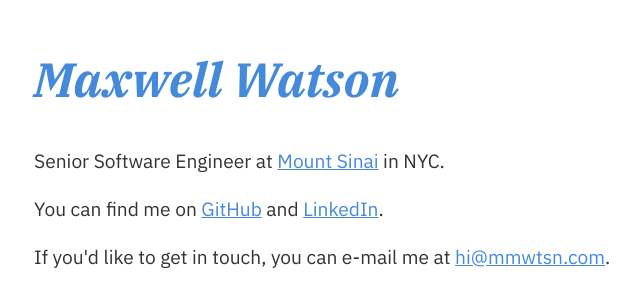
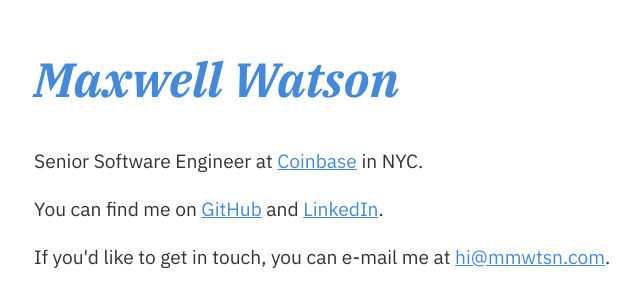
Before and after one commit to mmwtsn/mmwtsn.github.io, a plain HTML site: page index.html in a window 1280 px wide. Shown: the part 124-430 px from the top of the page, 306-946 px from the left. Drawn offline with Linux system fonts and the light colour scheme.

Commit message:
Add new job at Coinbase!

```diff
--- a/index.html
+++ b/index.html
@@ -13,7 +13,7 @@
 <body>
   <main role="main">
     <h1>Maxwell Watson</h1>
-    <p>Senior Software Engineer at <a href="https://www.mountsinai.org/">Mount Sinai</a> in NYC.</p>
+    <p>Senior Software Engineer at <a href="https://www.coinbase.com/">Coinbase</a> in NYC.</p>
     <p>You can find me on <a href="https://github.com/mmwtsn">GitHub</a> and <a href="https://www.linkedin.com/in/mmwtsn">LinkedIn</a>.</p>
     <p>If you'd like to get in touch, you can e-mail me at <a class="reverse" href="mailto:%68%69@%6d%6d%77%74%73%6e.%63%6f%6d">moc.nstwmm@ih</a>.</p>
   </main>
```
